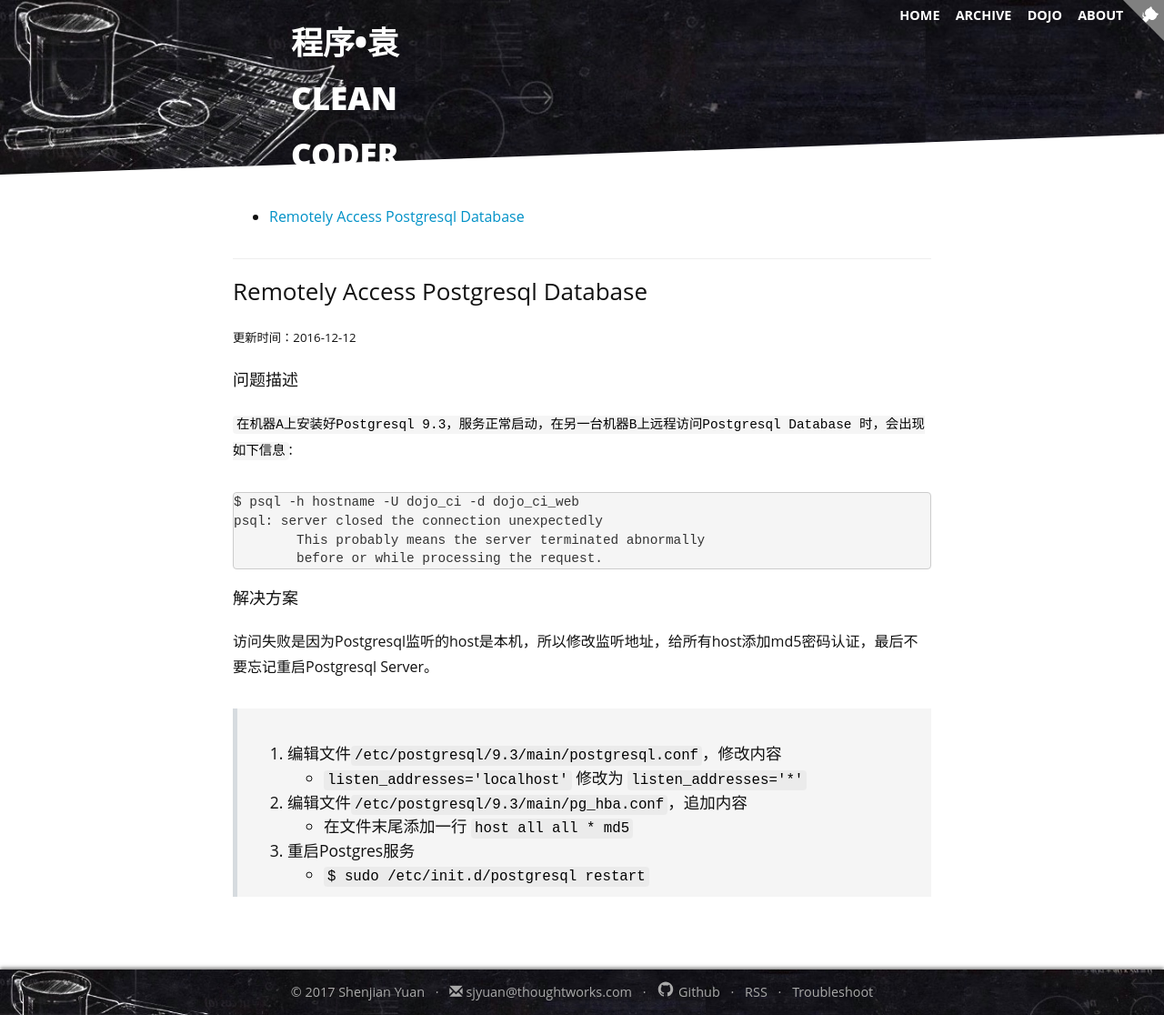
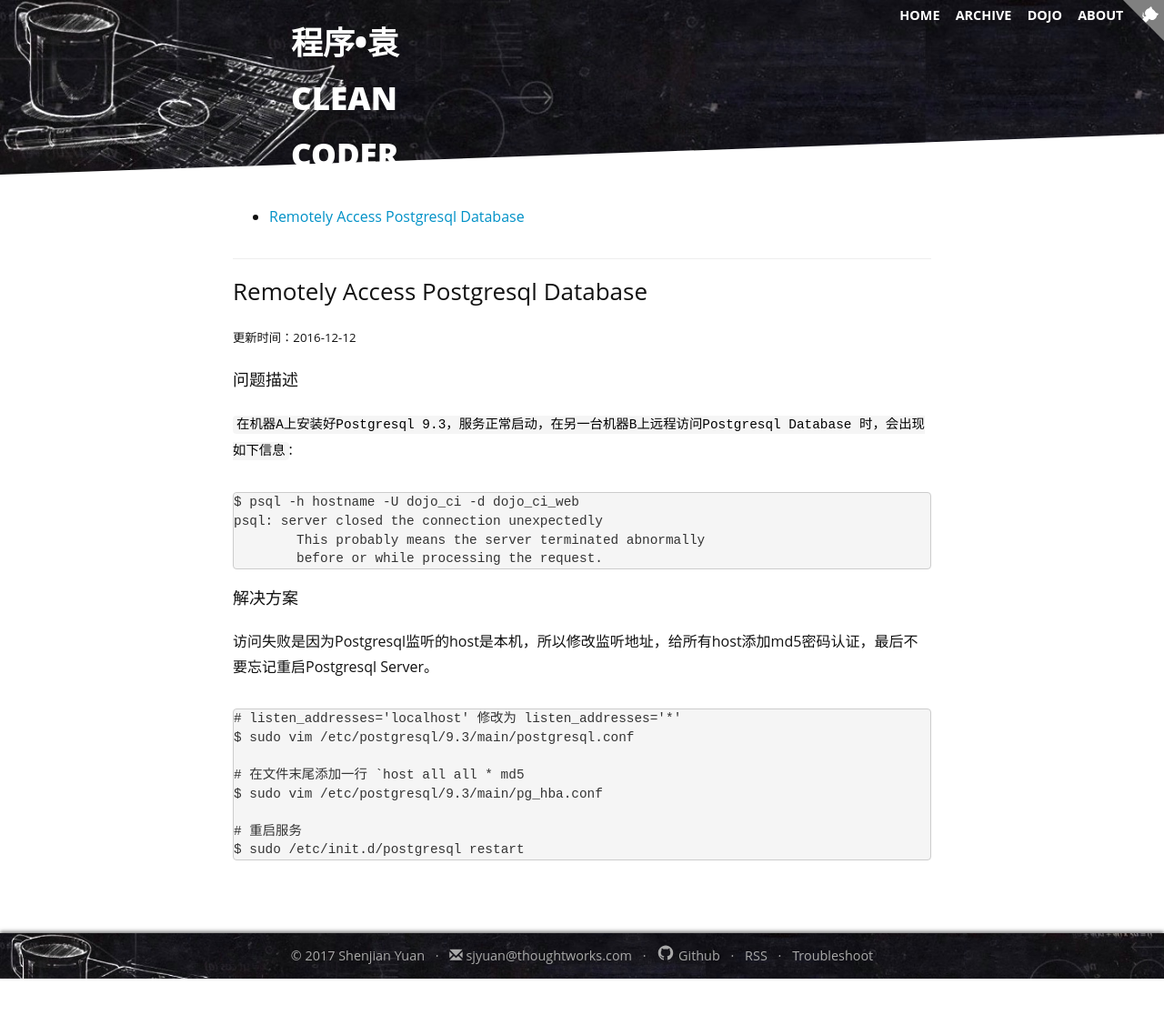
Before and after one commit to lemon123456/sjyuan-cc.github.io, a Jekyll site: the page built from pages/troubleshoot/postgresql.md, in a window 1280 px wide. Shown: the whole page at 91% size. Built offline with Jekyll 4.4.1, drawn with Linux system fonts in a browser that asks for light colours; nearby versions of some CDN libraries; a style sheet for code colours, icons or effects is not loaded; after the commit the page ends 1076 px from its top, so only the background shows below that.

````diff
--- a/pages/troubleshoot/postgresql.md
+++ b/pages/troubleshoot/postgresql.md
@@ -30,10 +30,13 @@ psql: server closed the connection unexpectedly
 #### 解决方案
 访问失败是因为Postgresql监听的host是本机，所以修改监听地址，给所有host添加md5密码认证，最后不要忘记重启Postgresql Server。
 
->
-1. 编辑文件`/etc/postgresql/9.3/main/postgresql.conf`，修改内容
-	* `listen_addresses='localhost'` 修改为 `listen_addresses='*'`
-2. 编辑文件`/etc/postgresql/9.3/main/pg_hba.conf`，追加内容
-	* 在文件末尾添加一行 `host all all * md5`
-3. 重启Postgres服务
-	* `$ sudo /etc/init.d/postgresql restart`
+```sh
+# listen_addresses='localhost' 修改为 listen_addresses='*'
+$ sudo vim /etc/postgresql/9.3/main/postgresql.conf
+
+# 在文件末尾添加一行 `host all all * md5
+$ sudo vim /etc/postgresql/9.3/main/pg_hba.conf
+
+# 重启服务
+$ sudo /etc/init.d/postgresql restart
+```
````
Also changed, not shown: pages/troubleshoot/index.md (+1 -1 lines), pages/troubleshoot/jenkins.md (added, +29 -0 lines).
